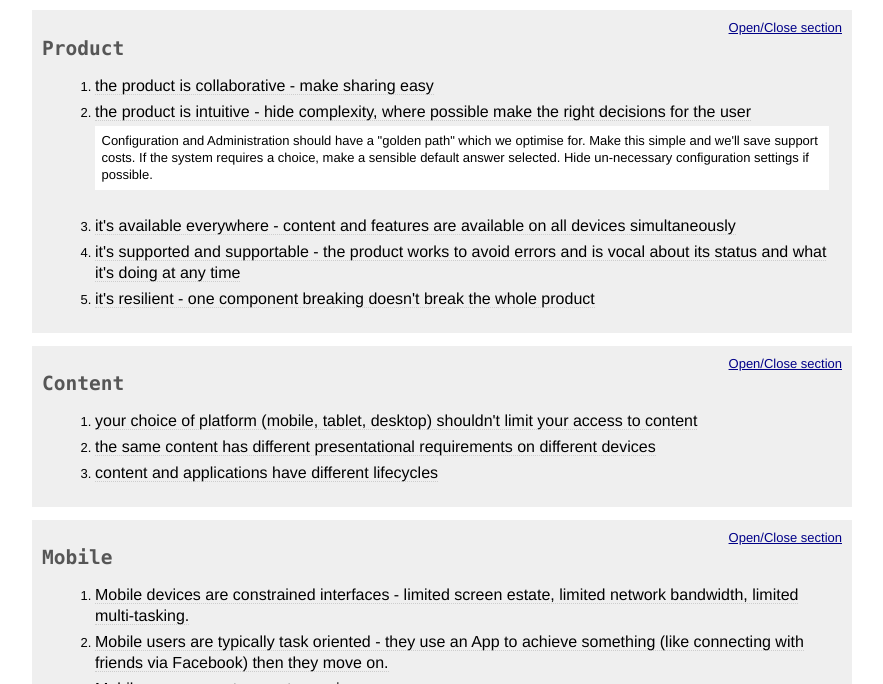
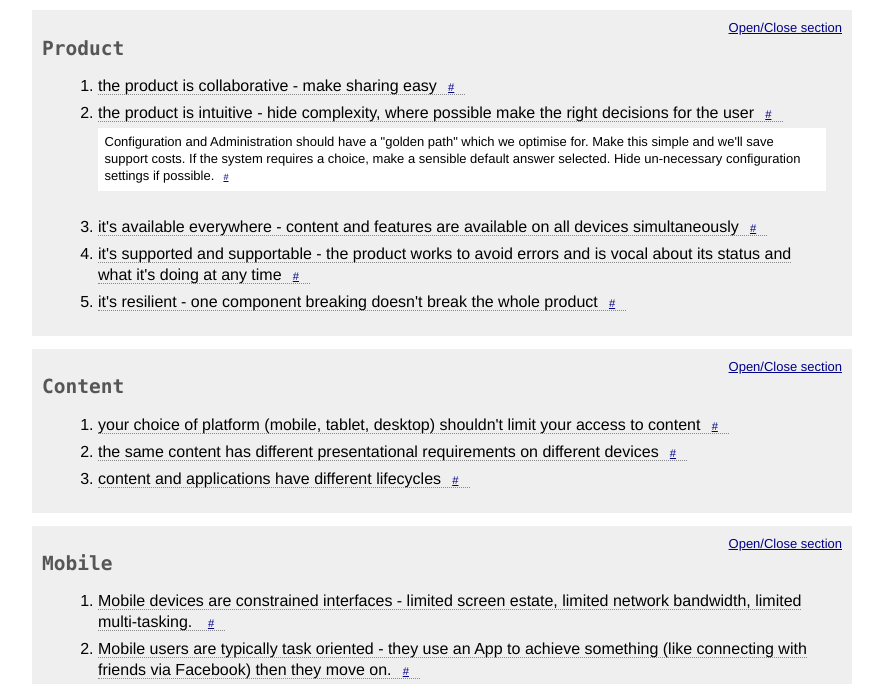
Before and after one commit to ryangadams/Principles, a plain HTML site: page index.html in a window 1280 px wide. Both pictures are taken after a click on the button 621 px from the left and 209 px from the top of the page. Shown: the part 98-782 px from the top of the page, without its empty margins (198-1081 px from the left). Drawn offline with Linux system fonts and the light colour scheme.

Commit message:
Items and sub-paragraphs are individually addressable

```diff
--- a/index.html
+++ b/index.html
@@ -14,25 +14,33 @@ section{position:relative; max-width:800px;margin:1em auto;background:#efefef;pa
 section p {background:#fff;padding:0.5em;margin:0.3em 0;}
 section p:last-child{margin-bottom:2em;}
 li{margin:0.4em 1em; line-height:1.3;}
-li span.title{font-size:1.230769231em;}
-li.has-children span.title {border-bottom:1px dotted #cdcdcd;}
+li {font-size:1.230769231em;}
+li span.title{}
+li p{font-size:81.25%;}
+li.has-children span.title {border-bottom:1px dotted #898989;}
 li.has-children span.title:hover{border-bottom:1px solid #9a9a9a;cursor:pointer;}
 .hide-children p{display:none;}
-.show-all p{display:block;}
+.show-all p{display:auto;}
 
 a,
 a:visited {color:#000088;}
 a:hover {text-decoration:none;}
+
+.addressable{padding: 0 1em;font-size:0.7em;}
 @keyframes highlight {
   0% {opacity: 0}
   100% {opacity: 1;}
+}
+@keyframes fadeOut {
+  0% {background: #FFE36B;}
+  100% {background: #fff;}
 }
 .visible-children p {
   animation: highlight 0.7s;
 }
 
 .section-toggler {position:absolute;top:10px;right:10px;}
-
+body section ol .in-url {animation: fadeOut 4s;}
 </style>
 <script>
 function hideAllChildren(node) {
@@ -128,6 +136,42 @@ function addFullExpansion() {
 	header.appendChild(link);
 
 }
+function makeAddressable() {
+	var titles = document.querySelectorAll("section li .title");
+	var paragraphs = document.querySelectorAll("section li p");
+	var inc = 0;
+	for (var i = 0; i < titles.length; i++) {
+		titles[i].setAttribute("id", "l" + inc);
+		var link = document.createElement("a");
+		link.setAttribute("href", "#l" + inc);
+		link.classList.add("addressable");
+		link.appendChild(document.createTextNode("#"));
+		titles[i].appendChild(link);
+		inc++;
+	}
+	for (var i = 0; i < paragraphs.length; i++) {
+		paragraphs[i].setAttribute("id", "p" + inc);
+		var link = document.createElement("a");
+		link.setAttribute("href", "#p" + inc);
+		link.classList.add("addressable");
+		link.appendChild(document.createTextNode("#"));
+		paragraphs[i].appendChild(link);
+		inc++;
+	}
+}
+function captureLink() {
+	var hash = window.location.hash;
+	console.log(hash);
+	var evt = document.createEvent("HTMLEvents");
+	evt.initEvent("click", false, true ); // event type,bubbling,cancelable
+	if (hash.substring(1,2) == "l") {
+		document.querySelector(hash).dispatchEvent(evt);
+	}
+	if (hash.substring(1,2) == "p") {
+		document.querySelector(hash).parentNode.firstChild.dispatchEvent(evt);
+	}
+	document.querySelector(hash).classList.add("in-url");
+}
 function cutsMustard() {
 	if('querySelector' in document
 	     && 'localStorage' in window
@@ -143,6 +187,8 @@ function setupDocument() {
 		addClickEvents();
 		addSectionExpansion();
 		addFullExpansion();
+		makeAddressable();
+		captureLink();
 	}
 }
 document.addEventListener("DOMContentLoaded", setupDocument);
```
